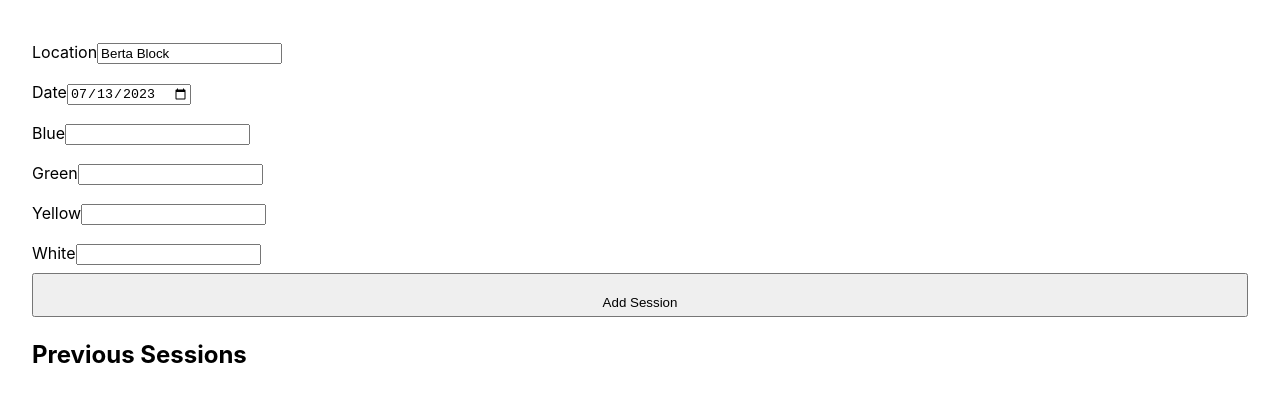
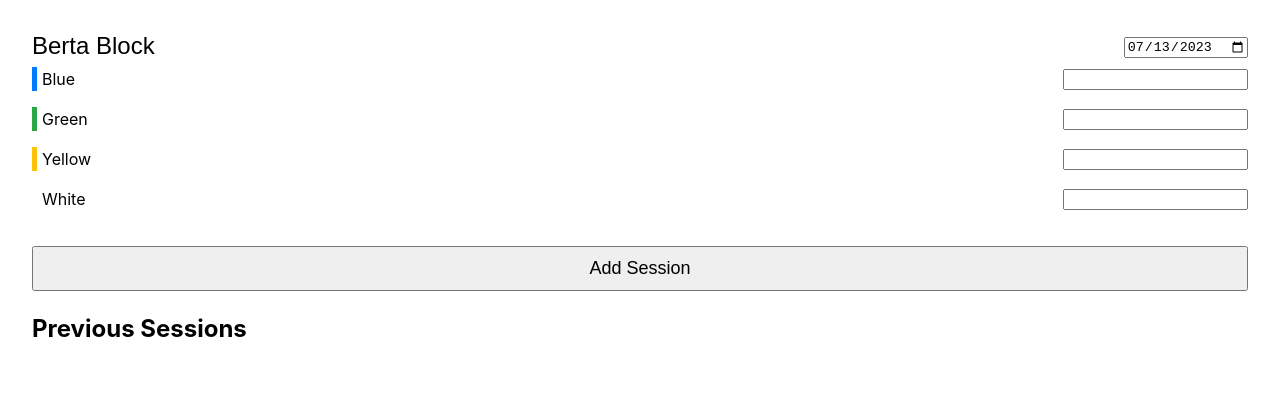
Before and after one commit to leggsimon/climb-tracker, a React (Vite) app: page / in a window 1280 px wide. Shown: the top 402 px of the page. Built offline with nearby package versions, Linux system fonts and the light colour scheme.

Commit message:
add form styles

```diff
--- a/src/AddSessionForm/AddSessionForm.jsx
+++ b/src/AddSessionForm/AddSessionForm.jsx
@@ -33,19 +33,19 @@ export const AddSessionForm = ({ onAddSession }) => {
 
 	return (
 		<form className={styles.form} onSubmit={handleSubmit}>
-			<label class={styles.label} htmlFor='location'>
-				Location
-				<input
-					type='text'
+			<div className={styles.addSessionHeader}>
+				<select
+					className={styles.select}
+					name='location'
 					id='location'
-					defaultValue={newSession.location}
 					onChange={(e) => {
-						setNewSession({ ...newSession, location: e.target.value });
+						console.log(e.target.value);
 					}}
-				/>
-			</label>
-			<label class={styles.label} htmlFor='date'>
-				Date
+				>
+					<option selected>Berta Block</option>
+				</select>
+				<label htmlFor='date'>
+					<span className={styles.visuallyHidden}>Date</span>
 					<input
 						type='date'
 						id='date'
@@ -55,19 +55,20 @@ export const AddSessionForm = ({ onAddSession }) => {
 						}}
 					/>
 				</label>
-			<label class={styles.label} htmlFor='blue'>
+			</div>
+			<label className={`${styles.label} ${styles.blue}`} htmlFor='blue'>
 				Blue
 				<input type='number' id='blue' inputmode='numeric' />
 			</label>
-			<label class={styles.label} htmlFor='green'>
+			<label className={`${styles.label} ${styles.green}`} htmlFor='green'>
 				Green
 				<input type='number' id='green' inputmode='numeric' />
 			</label>
-			<label class={styles.label} htmlFor='yellow'>
+			<label className={`${styles.label} ${styles.yellow}`} htmlFor='yellow'>
 				Yellow
 				<input type='number' id='yellow' inputmode='numeric' />
 			</label>
-			<label class={styles.label} htmlFor='white'>
+			<label className={`${styles.label} ${styles.white}`} htmlFor='white'>
 				White
 				<input type='number' id='white' inputmode='numeric' />
 			</label>
--- a/src/AddSessionForm/AddSessionForm.module.css
+++ b/src/AddSessionForm/AddSessionForm.module.css
@@ -5,11 +5,94 @@
 
 }
 
+.addSessionHeader {
+	display: flex;
+	justify-content: space-between;
+	align-items: center;
+}
+
+.select {
+	-webkit-appearance: none;
+	-moz-appearance: none;
+	appearance: none;
+	font-size: 1.5em;
+	border: none;
+	background-color: transparent;
+	padding-left: 0;
+}
+
+.date {
+	-webkit-appearance: none;
+	-moz-appearance: none;
+	appearance: none;
+	font-size: 1.5em;
+	border: none;
+	background-color: transparent;
+	padding-left: 0;
+}
+
 .label {
 	margin-block: 0.5em;
+	padding-left: 10px;
+	position: relative;
+	display: flex;
+	justify-content: space-between;
+	align-items: center;
+}
+
+.label::before {
+	width: 5px;
+	height: 100%;
+	content: '';
+	position: absolute;
+	top: 0;
+	left: 0;
+	background-color: var(--grade-color)
+}
+
+.black{
+	--grade-color: #000000;
+}
+
+.purple{
+	--grade-color: #6f42c1;
+}
+
+.red{
+	--grade-color: #dc3545;
+}
+
+.blue{
+	--grade-color: #007bff;
+}
+
+.green{
+	--grade-color: #28a745;
+}
+
+.yellow{
+	--grade-color: #ffc107;
+}
+
+.white{
+	--grade-color: #ffffff;
 }
 
 .button {
-	height: 2em;
-	padding: 1.5em;
+	margin-top: 1.5em;
+	font-size: 1.125em;
+	height: 2.5em;
+	padding-block: 5px;
 }
+
+
+.visuallyHidden {
+	position: absolute;
+	overflow: hidden;
+	clip: rect(0 0 0 0);
+	height: 1px;
+	width: 1px;
+	margin: -1px;
+	padding: 0;
+	border: 0;
+}
```
Lines whose indentation alone changed are shown as unchanged.
